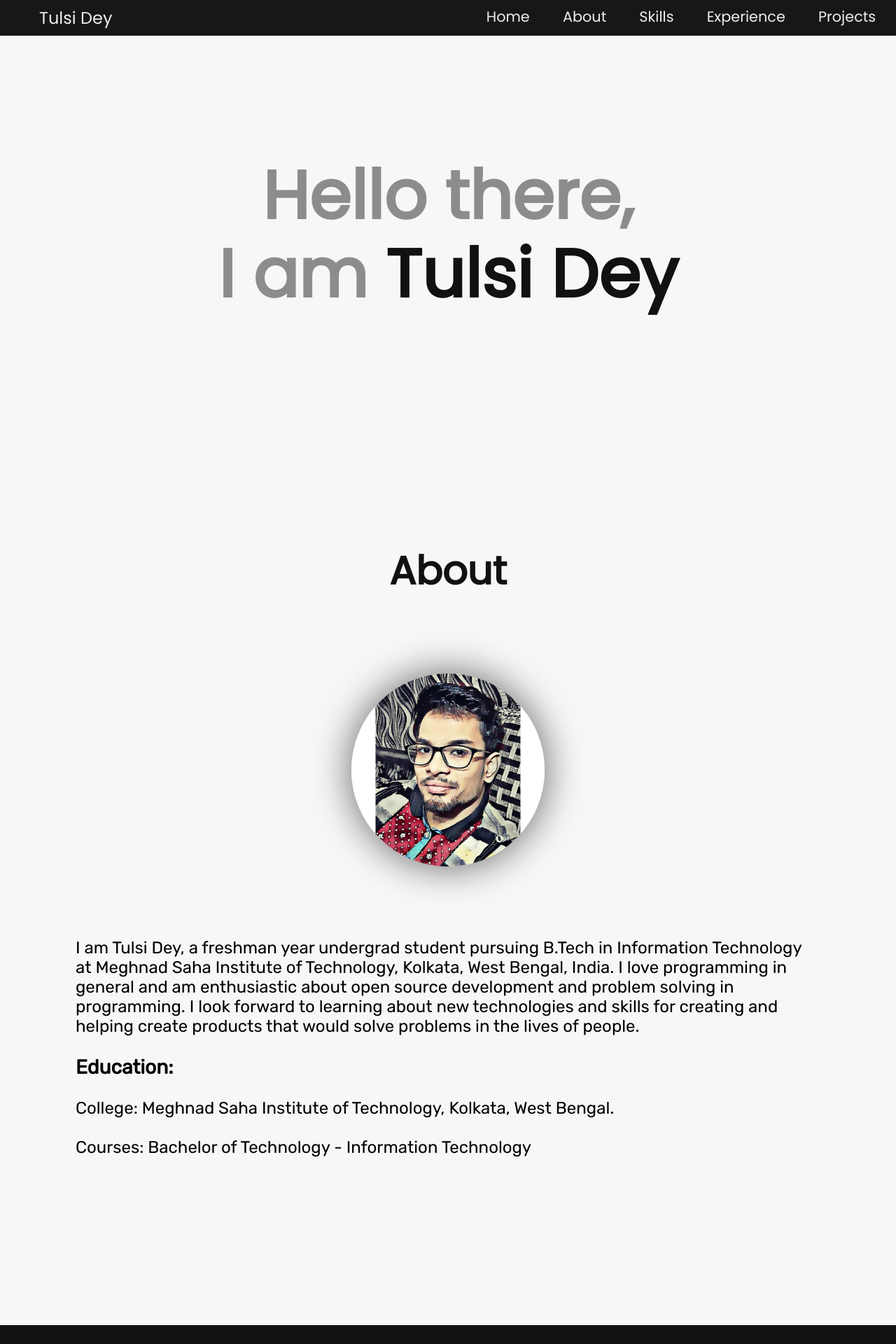
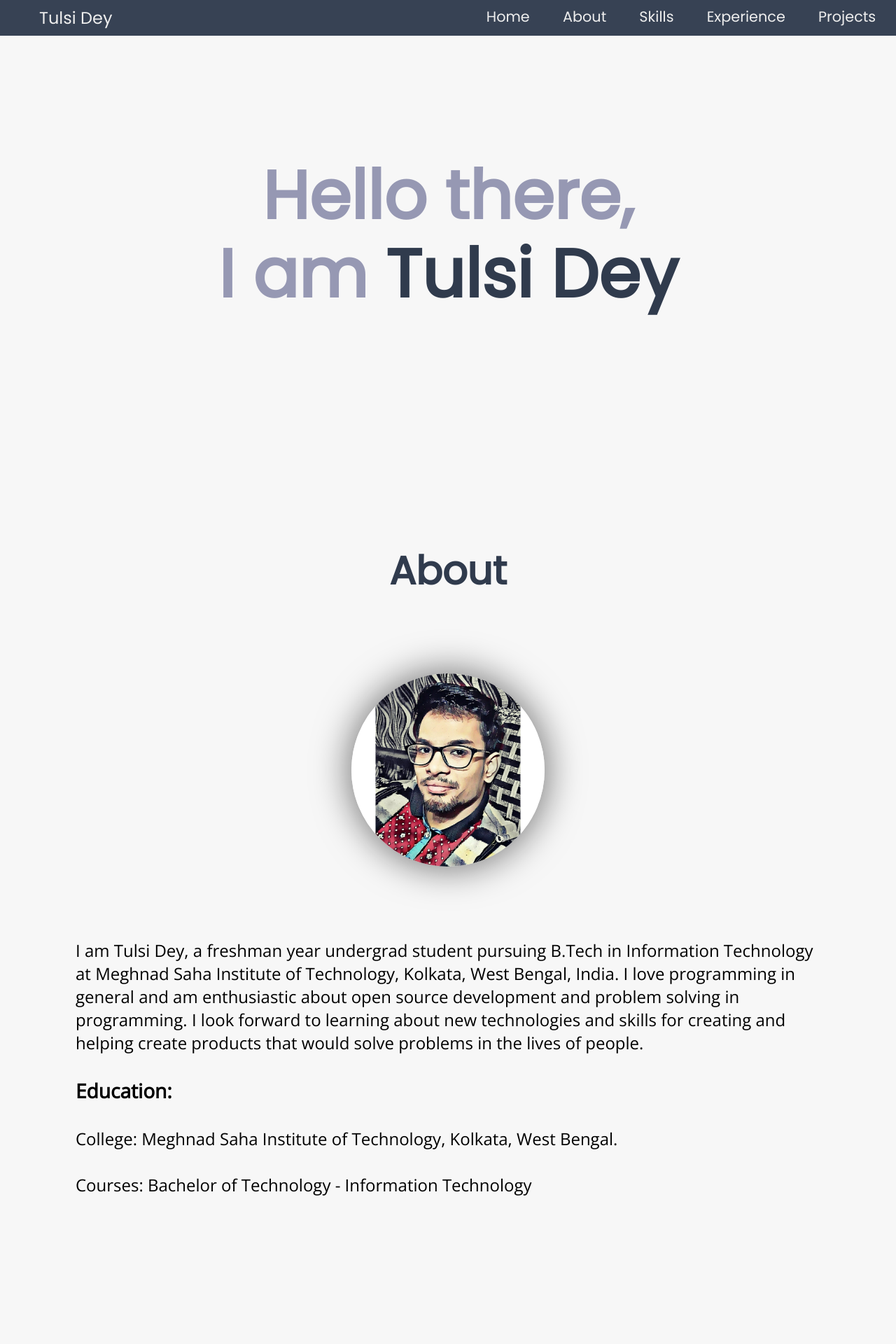
Before and after one commit to deytulsi18/PortFolio, a PHP site: page / in a window 1280 px wide. Shown: the top 1920 px of the page at 70% size. Run offline with PHP 8.4, Linux system fonts and the light colour scheme.

Commit message:
minor change and fixes

```diff
--- a/css/style.css
+++ b/css/style.css
@@ -3,9 +3,7 @@
 @import url('https://fonts.googleapis.com/css2?family=Rubik&display=swap');
 
 :root {
-  /* --mainColor: #303b4d; */
-  --mainColor: #111;
-
+  --mainColor: rgb(48, 59, 77);
   --mainText: #eee;
   --mainTextDark: #000;
   --backgroundColor: #f7f7f7;
@@ -20,7 +18,7 @@ html {
   scroll-behavior: smooth;
 }
 body {
-  font-family: 'Rubik', sans-serif;
+  font-family: "Open Sans", sans-serif;
   background-color: var(--backgroundColor);
   transition: 0.3s;
 }
@@ -28,11 +26,9 @@ body {
   position: sticky;
   top: 0;
   overflow: hidden;
-  /* padding: 0.25rem; */
-  /* padding-bottom: 0.1rem; */
   color: var(--mainText);
   font-family: "Poppins", sans-serif;
-  background-color: #171717;
+  background-color: rgb(55, 66, 84);
   z-index: 1;
 }
 .first-div{
@@ -42,7 +38,6 @@ body {
   font-size: 1.3rem;
   float: right;
   list-style: none;
-  /* padding: 0.5rem 0; */
 }
 .nav-list li {
   display: inline;
@@ -73,7 +68,7 @@ body {
   padding: 1.8em 2em 1.8em 2em;
   font-family: "Poppins", sans-serif;
   font-size: 6rem;
-  color: #8c8c8c;
+  color: rgb(150, 152, 179);
 }
 .highlight-text {
   color: var(--mainColor);
@@ -132,7 +127,6 @@ footer {
 #main-img {
   width: 30%;
   border-radius: 50%;
-  /* border: 1px solid black; */
   -webkit-box-shadow: 0 0 50px 5px rgba(0, 0, 0, 0.5);
   -moz-box-shadow: 0 0 50px 5px rgba(0, 0, 0, 0.5);
   box-shadow: 0 0 50px 5px rgba(0, 0, 0, 0.5);
@@ -168,10 +162,10 @@ footer {
   width: 1.5em;
   height: 1.5em;
   font-size: 1.5em;
-  background: #11111180;
+  background:  rgb(48, 59, 77, 0.6);
   margin-top: 1em;
   padding: 0.2rem;
-  border: 0.01px inset #646464;
+  border:20px 20px 50px rgba(0, 0, 0, 0.5);
   box-shadow: 20px 20px 50px rgba(0, 0, 0, 0.5);
   border-top: 1px solid rgba(255, 255, 255, 0.25);
   border-left: 1px solid rgba(255, 255, 255, 0.25);
```
